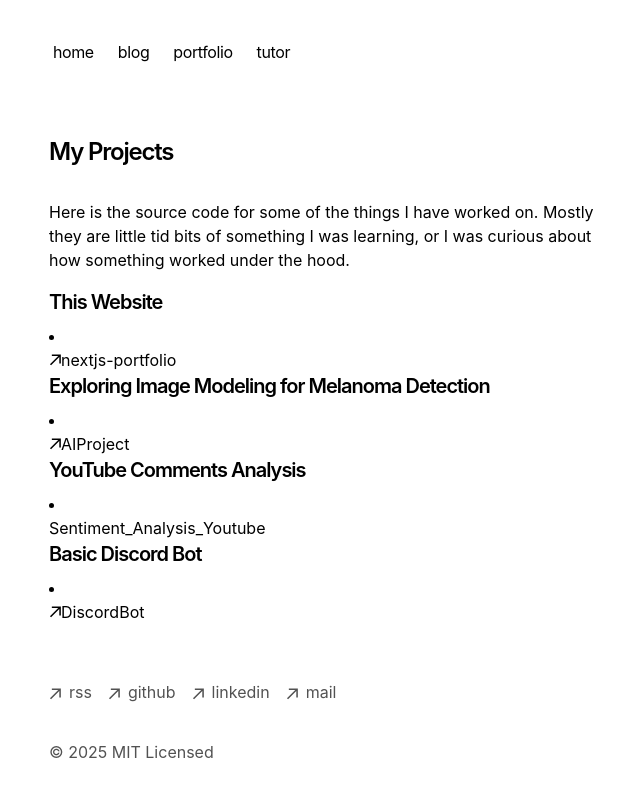
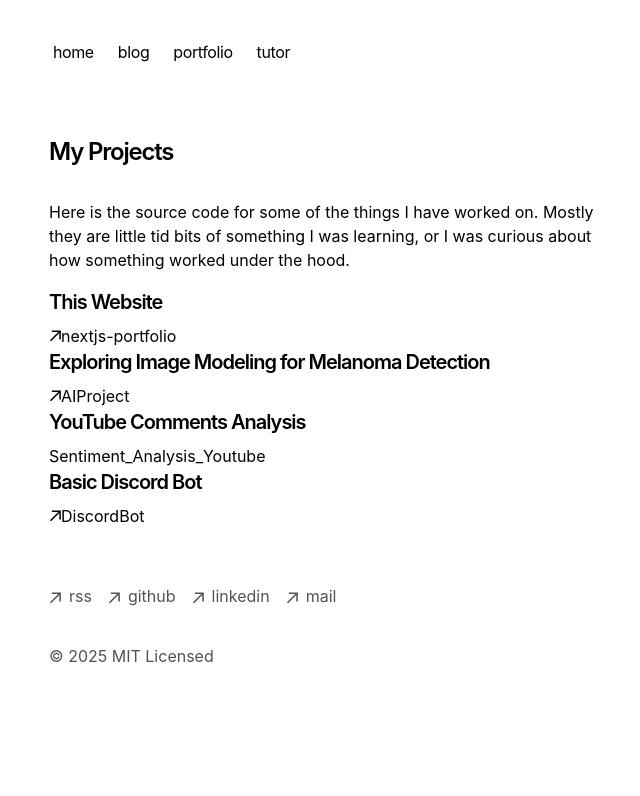
Before and after one commit to BillingtonDev/nextjs-portfolio, a Next.js app: page /portfolio in a window 1280 px wide. Shown: the top 796 px of the page, without its empty margins (303-943 px from the left). Built offline with nearby package versions, Linux system fonts and the light colour scheme.

Commit message:
MB - remove list elements

```diff
--- a/app/portfolio/page.tsx
+++ b/app/portfolio/page.tsx
@@ -28,7 +28,7 @@ export default function Page() {
         <h2 className="mb-2 text-xl font-semibold tracking-tighter">
             This Website
         </h2 >
-        <li>
+
             <a
                 className="flex items-center transition-all hover:text-neutral-800 dark:hover:text-neutral-100"
                 rel="noopener noreferrer"
@@ -37,12 +37,12 @@ export default function Page() {
                 <ArrowIcon />
                 <p>nextjs-portfolio</p>
             </a>
-        </li>
+
 
         <h2 className="mb-2 text-xl font-semibold tracking-tighter">
             Exploring Image Modeling for Melanoma Detection
         </h2>
-        <li>
+
             <a
                 className="flex items-center transition-all hover:text-neutral-800 dark:hover:text-neutral-100"
                 rel="noopener noreferrer"
@@ -51,12 +51,12 @@ export default function Page() {
                     <ArrowIcon />
                     <p>AIProject</p>
             </a>
-        </li>
+
 
         <h2 className="mb-2 text-xl font-semibold tracking-tighter">
             YouTube Comments Analysis
         </h2>
-        <li>
+
             <a
                 className="flex items-center transition-all hover:text-neutral-800 dark:hover:text-neutral-100"
                 rel="noopener noreferrer"
@@ -64,12 +64,12 @@ export default function Page() {
                 href="https://github.com/RupeshRang95/Sentiment_Analysis_Youtube">
                     <p>Sentiment_Analysis_Youtube</p>
             </a>
-        </li>
+
 
         <h2 className="mb-2 text-xl font-semibold tracking-tighter">
             Basic Discord Bot
         </h2>
-        <li>
+
             <a
                 className="flex items-center transition-all hover:text-neutral-800 dark:hover:text-neutral-100"
                 rel="noopener noreferrer"
@@ -78,7 +78,7 @@ export default function Page() {
                     <ArrowIcon />
                     <p>DiscordBot</p>
             </a>
-        </li>
+
       </div>
 
 
```
